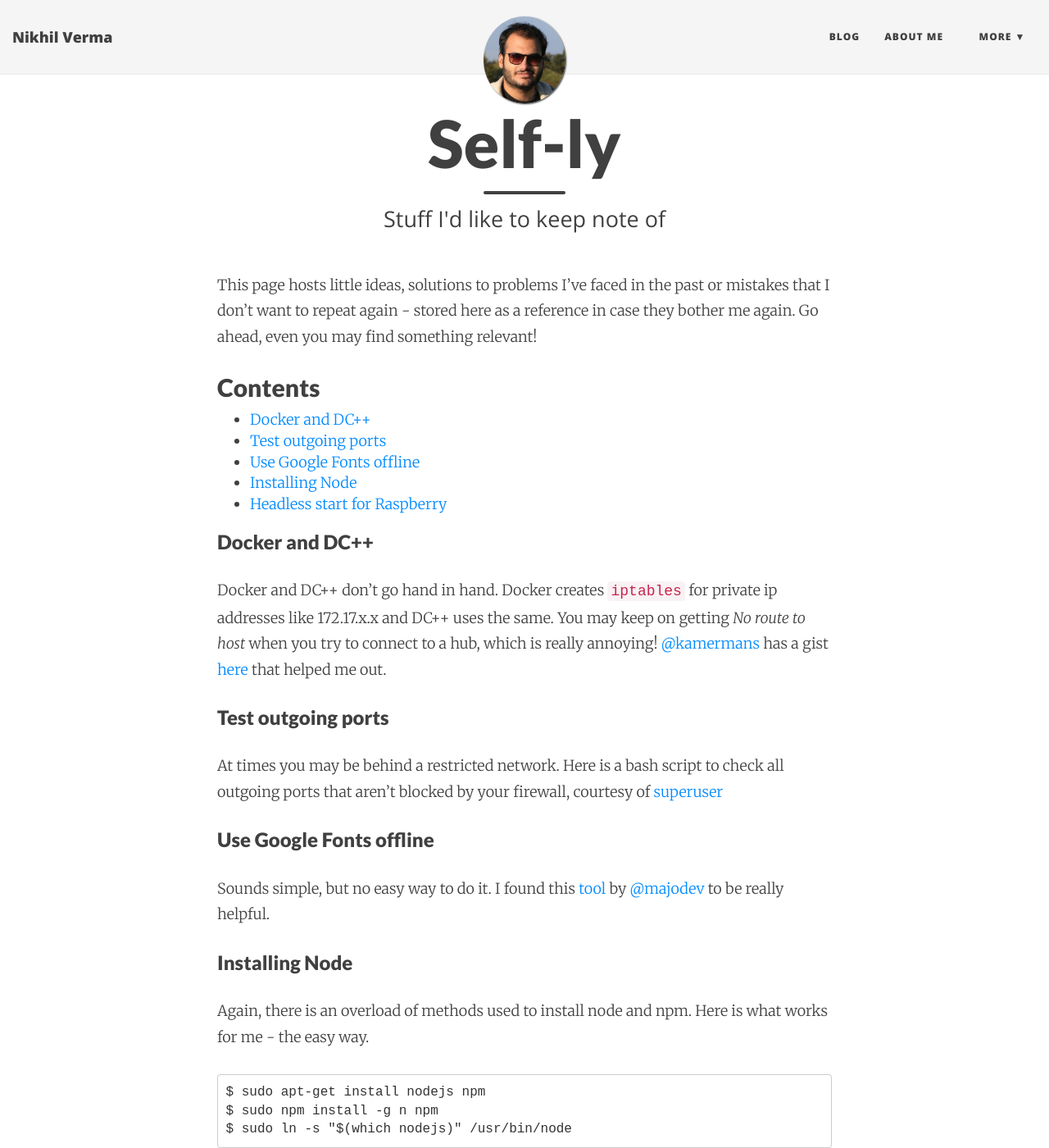
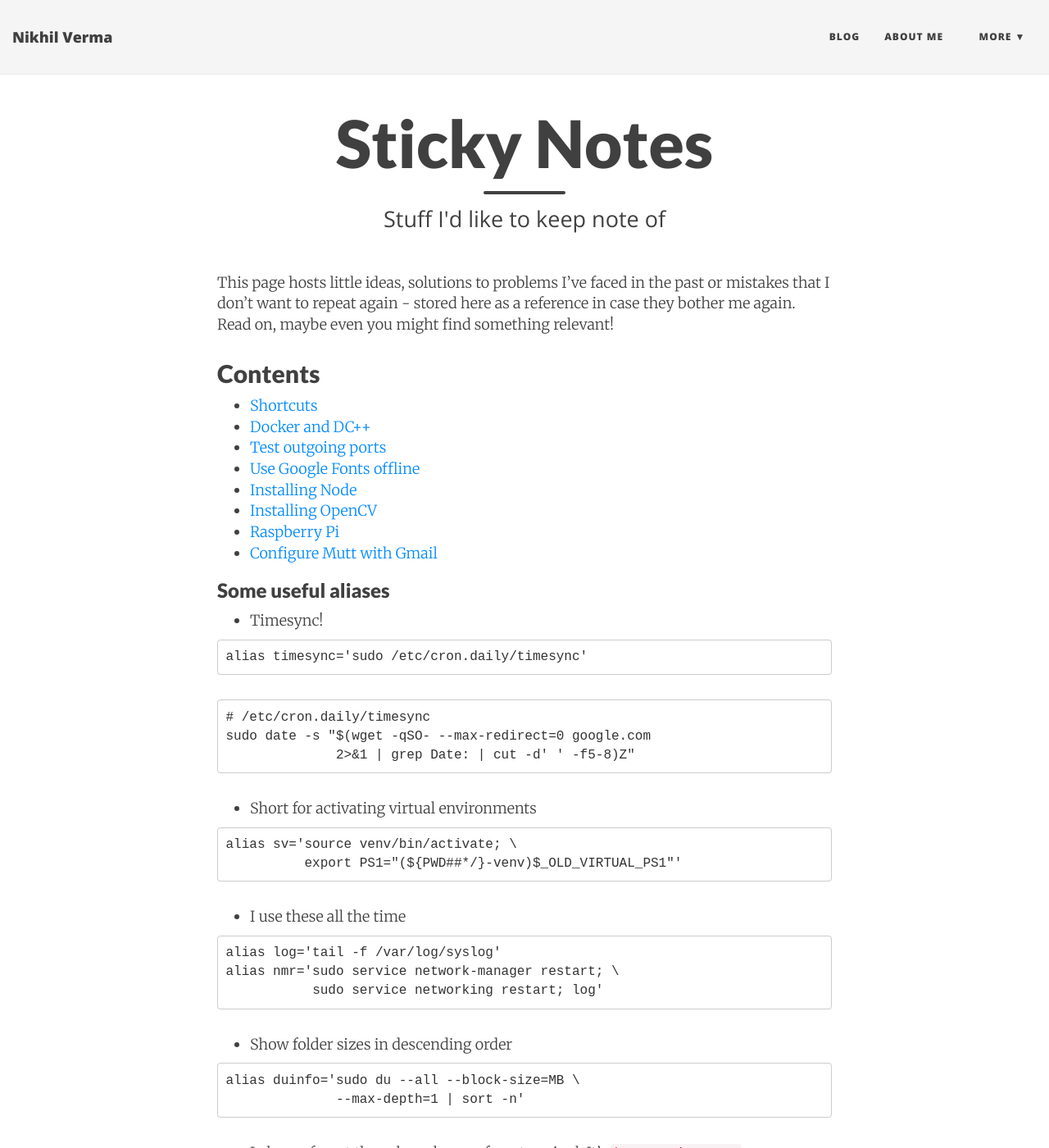
Before and after one commit to nikhilweee/blog-jekyll, a Jekyll site: the page built from reference.md, in a window 1280 px wide and 1400 px high. Shown: the whole window at 82% size. Built offline with Jekyll 4.4.1, drawn with Linux system fonts in a browser that asks for light colours; nearby versions of some CDN libraries; comment, search, counter and statistics services are not loaded; some of the changed text lies outside the part shown.

````diff
--- a/_config.yml
+++ b/_config.yml
@@ -39,7 +39,7 @@
 
 # Image to show in the navigation bar - image must be a square (width = height)
 # Remove this parameter if you don't want an image in the navbar
-avatar: "/img/avatar-icon.jpg"
+# avatar: "/img/avatar-icon.jpg"
 
 # --- Footer options --- #
 
--- a/_includes/head.html
+++ b/_includes/head.html
@@ -2,7 +2,7 @@
   <meta charset="utf-8" />
   <meta http-equiv="X-UA-Compatible" content="IE=edge">
   <meta name="viewport" content="width=device-width, initial-scale=1.0, maximum-scale=1.0">
-
+  <link rel="icon" type="image/svg" href="img/favicon.svg" sizes="32x32">
   <title>{% if page.title %}{{ page.title }}{% else %}{{ site.title }}{% endif %}</title>
 
   <meta name="author" content="{{ site.author.name }}" />
--- a/css/main.css
+++ b/css/main.css
@@ -9,39 +9,52 @@
     position: relative;
     background: #FFF;
 }
+
 @media only screen and (min-width: 768px) {
     body {
         font-size: 18px;
     }
 }
+
+article.blog-post{
+  line-height: 1.75;
+}
+
 p {
-  line-height: 1.75;
+    /*line-height: 1.75;*/
     margin: 30px 0;
 }
+
 p a {
     color: #008AFF;
 }
+
 p.related-post {
     margin: 0px;
 }
-h1,h2,h3,h4,h5,h6 {
+
+h1, h2, h3, h4, h5, h6 {
     font-family: 'Lato', 'Open Sans', 'Helvetica Neue', Helvetica, Arial, sans-serif;
     font-weight: 700;
 }
+
 a {
     color: #008AFF;
 }
-a:hover,
-a:focus {
+
+a:hover, a:focus {
     color: #0085a1;
 }
+
 blockquote {
     color: #808080;
     font-style: italic;
 }
+
 blockquote p:first-child {
     margin-top: 0;
 }
+
 hr.small {
     max-width: 100px;
     margin: 15px auto;
@@ -49,6 +62,7 @@
     border-color: inherit;
     border-radius: 3px;
 }
+
 code, kbd, pre, samp {
     font-family: Inconsolata, monospace, sans-serif;
     font-size: inherit;
@@ -57,6 +71,7 @@
 .main-content {
     padding-top: 80px;
 }
+
 @media only screen and (min-width: 768px) {
     .main-content {
         padding-top: 130px;
@@ -77,15 +92,18 @@
     text-shadow: none;
     background: #0085a1;
 }
+
 ::selection {
     color: white;
     text-shadow: none;
     background: #0085a1;
 }
+
 img::selection {
     color: white;
     background: transparent;
 }
+
 img::-moz-selection {
     color: white;
     background: transparent;
@@ -105,12 +123,18 @@
     }
 }
 
-div.footnotes{
+div.footnotes {
     font-size: 0.7em;
 }
-div.footnotes p{
+
+div.footnotes p {
     margin: 0px;
 }
+
+div pre {
+    margin-bottom: 30px;
+}
+
 
 /* --- Navbar --- */
 
@@ -126,27 +150,22 @@
     letter-spacing: 1px;
 }
 
-.navbar-custom .navbar-brand,
-.navbar-custom .nav li a {
+.navbar-custom .navbar-brand, .navbar-custom .nav li a {
     font-weight: 800;
     color: #404040;
 }
 
-.navbar-custom .navbar-brand:hover,
-.navbar-custom .navbar-brand:focus ,
-.navbar-custom .nav li a:hover,
-.navbar-custom .nav li a:focus {
+.navbar-custom .navbar-brand:hover, .navbar-custom .navbar-brand:focus, .navbar-custom .nav li a:hover, .navbar-custom .nav li a:focus {
     color: #0085a1;
 }
 
 @media only screen and (min-width: 768px) {
     .navbar-custom {
         padding: 20px 0;
-    -webkit-transition: background .5s ease-in-out,padding .5s ease-in-out;
-    -moz-transition: background .5s ease-in-out,padding .5s ease-in-out;
-    transition: background .5s ease-in-out,padding .5s ease-in-out;
+        -webkit-transition: background .5s ease-in-out, padding .5s ease-in-out;
+        -moz-transition: background .5s ease-in-out, padding .5s ease-in-out;
+        transition: background .5s ease-in-out, padding .5s ease-in-out;
     }
-
     .navbar-custom.top-nav-short {
         padding: 0;
     }
@@ -162,7 +181,8 @@
     width: 50px;
     margin-top: -25px;
 }
-.navbar-custom .avatar-container  .avatar-img-border {
+
+.navbar-custom .avatar-container .avatar-img-border {
     width: 100%;
     border-radius: 50%;
     margin-left: -50%;
@@ -171,17 +191,18 @@
     -webkit-box-shadow: 0 0 5px rgba(0, 0, 0, .8);
     -moz-box-shadow: 0 0 8px rgba(0, 0, 0, .8);
 }
-.navbar-custom .avatar-container  .avatar-img {
+
+.navbar-custom .avatar-container .avatar-img {
     width: 100%;
     border-radius: 50%;
     display: block;
 }
 
-.navbar-custom.top-nav-short .avatar-container{
+.navbar-custom.top-nav-short .avatar-container {
     opacity: 0;
 }
 
-.navbar-custom.top-nav-expanded .avatar-container  {
+.navbar-custom.top-nav-expanded .avatar-container {
     display: none;
 }
 
@@ -190,31 +211,34 @@
         width: 100px;
         margin-top: -50px;
     }
-
-  .navbar-custom .avatar-container  .avatar-img-border {
+    .navbar-custom .avatar-container .avatar-img-border {
         width: 100%;
         box-shadow: 1px 1px 2px rgba(0, 0, 0, .8);
         -webkit-box-shadow: 1px 1px 2px rgba(0, 0, 0, .8);
         -moz-box-shadow: 1px 1px 2px rgba(0, 0, 0, .8);
     }
-
-  .navbar-custom .avatar-container  .avatar-img {
+    .navbar-custom .avatar-container .avatar-img {
         width: 100%;
     }
 }
 
+
 /* Multi-level navigation links */
+
 .navbar-custom .nav .navlinks-container {
     position: relative;
 }
+
 .navbar-custom .nav .navlinks-parent:after {
     content: " \25BC";
 }
+
 .navbar-custom .nav .navlinks-children {
     width: 100%;
     display: none;
     word-break: break-word;
 }
+
 .navbar-custom .nav .navlinks-container .navlinks-children a {
     display: block;
     padding: 10px;
@@ -224,6 +248,7 @@
     border-width: 0 1px 1px 1px;
     font-weight: normal;
 }
+
 @media only screen and (max-width: 767px) {
     .navbar-custom .nav .navlinks-container.show-children {
         background: #eee;
@@ -232,6 +257,7 @@
         display: block;
     }
 }
+
 @media only screen and (min-width: 768px) {
     .navbar-custom .nav .navlinks-container {
         text-align: center;
@@ -252,6 +278,14 @@
     }
 }
 
+ /*--- Anchor Correction ---*/
+
+:target {
+  padding-top: 55px;
+  margin-top: -55px;
+}
+
+
 /* --- Footer --- */
 
 footer {
@@ -270,11 +304,13 @@
     margin: 0;
     padding: 0;
 }
+
 footer .copyright {
     font-family: Open Sans;
     text-align: center;
     margin-bottom: 0;
 }
+
 footer .theme-by {
     text-align: center;
     margin: 10px 0 0;
@@ -291,6 +327,7 @@
         font-size: 16px;
     }
 }
+
 
 /* --- Post preview --- */
 
@@ -314,8 +351,7 @@
     color: #404040;
 }
 
-.post-preview a:focus,
-.post-preview a:hover {
+.post-preview a:focus, .post-preview a:hover {
     text-decoration: none;
     color: #0085a1;
 }
@@ -325,27 +361,31 @@
     font-weight: 600;
     margin-top: 0;
 }
+
 .post-preview .post-subtitle {
     margin: 0;
     font-weight: 300;
     margin-bottom: 10px;
 }
-.post-preview .post-meta,
-.post-heading .post-meta {
+
+.post-preview .post-meta, .post-heading .post-meta {
     color: #808080;
     font-size: 18px;
     font-style: italic;
     margin: 0 0 10px;
 }
+
 .post-preview .post-entry {
     font-family: 'Merriweather', 'Open Sans', 'Helvetica Neue', Helvetica, Arial, sans-serif;
     color: #3A4145;
     font-weight: 200;
     line-height: 1.75;
 }
+
 .post-preview .post-read-more {
     font-weight: 700;
 }
+
 .post-tag {
     margin: 5px;
 }
@@ -355,6 +395,7 @@
         font-size: 36px;
     }
 }
+
 
 /* --- Tags --- */
 
@@ -388,22 +429,26 @@
     }
 }
 
+
 /* --- Post and page headers --- */
 
 .intro-header {
     margin: 80px 0 20px;
     position: relative;
 }
+
 .intro-header.big-img {
     background: no-repeat center center;
     -webkit-background-size: cover;
     -moz-background-size: cover;
     background-size: cover;
     -o-background-size: cover;
-  margin-top: 51px; /* The small navbar is 50px tall + 1px border */
+    margin-top: 51px;
+    /* The small navbar is 50px tall + 1px border */
     margin-bottom: 35px;
 }
-.intro-header.big-img  .big-img-transition {
+
+.intro-header.big-img .big-img-transition {
     position: absolute;
     width: 100%;
     height: 100%;
@@ -417,25 +462,28 @@
     -moz-transition: opacity 1s linear;
     transition: opacity 1s linear;
 }
+
 .intro-header .page-heading {
     text-align: center;
 }
-.intro-header.big-img .page-heading,
-.intro-header.big-img .post-heading {
+
+.intro-header.big-img .page-heading, .intro-header.big-img .post-heading {
     padding: 100px 0;
     color: #FFF;
     text-shadow: 1px 1px 3px #000;
 }
+
 .intro-header .page-heading h1 {
     margin-top: 0;
     font-size: 50px;
 }
+
 .intro-header .post-heading h1 {
     margin-top: 0;
     font-size: 35px;
 }
-.intro-header .page-heading .page-subheading,
-.intro-header .post-heading .post-subheading {
+
+.intro-header .page-heading .page-subheading, .intro-header .post-heading .post-subheading {
     font-size: 27px;
     line-height: 1.1;
     display: block;
@@ -443,21 +491,25 @@
     font-weight: 300;
     margin: 10px 0 0;
 }
+
 .intro-header .post-heading .post-subheading {
     margin-bottom: 20px;
 }
-.intro-header.big-img .page-heading .page-subheading,
-.intro-header.big-img .post-heading .post-subheading {
+
+.intro-header.big-img .page-heading .page-subheading, .intro-header.big-img .post-heading .post-subheading {
     font-weight: 400;
 }
+
 .intro-header.big-img .page-heading hr {
     box-shadow: 1px 1px 3px #000;
     -webkit-box-shadow: 1px 1px 3px #000;
     -moz-box-shadow: 1px 1px 3px #000;
 }
+
 .intro-header.big-img .post-heading .post-meta {
     color: #EEE;
 }
+
 .intro-header.big-img .img-desc {
     background: rgba(30, 30, 30, 0.6);
     position: absolute;
@@ -469,15 +521,16 @@
     bottom: 0;
     display: none;
 }
+
 @media only screen and (min-width: 768px) {
     .intro-header {
         margin-top: 130px;
     }
     .intro-header.big-img {
-    margin-top: 91px;  /* Full navbar is small navbar + 20px padding on each side when expanded */
+        margin-top: 91px;
+        /* Full navbar is small navbar + 20px padding on each side when expanded */
     }
-  .intro-header.big-img .page-heading,
-  .intro-header.big-img .post-heading  {
+    .intro-header.big-img .page-heading, .intro-header.big-img .post-heading {
         padding: 150px 0;
     }
     .intro-header .page-heading h1 {
@@ -498,10 +551,14 @@
     padding: 20px 0;
     box-shadow: 0 0 5px #AAA;
 }
+
+
 /* Many phones are 320 or 360px, so make sure images are a proper aspect ratio in those cases */
+
 .header-section.has-img .intro-header.no-img {
     display: none;
 }
+
 @media only screen and (max-width: 365px) {
     .header-section.has-img .intro-header.no-img {
         display: block;
@@ -510,14 +567,14 @@
         width: 100%;
         height: 220px;
     }
-  .intro-header.big-img .page-heading,
-  .intro-header.big-img .post-heading {
+    .intro-header.big-img .page-heading, .intro-header.big-img .post-heading {
         display: none;
     }
     .header-section.has-img .big-img {
         margin-bottom: 0;
     }
 }
+
 @media only screen and (max-width: 325px) {
     .intro-header.big-img {
         height: 200px;
@@ -535,6 +592,7 @@
     border-bottom-left-radius: 5px;
 }
 
+
 /* --- Pager --- */
 
 .pager li a {
@@ -548,13 +606,14 @@
     border-radius: 0;
     color: #404040;
 }
+
 @media only screen and (min-width: 768px) {
     .pager li a {
         padding: 15px 25px;
     }
 }
-.pager li a:hover,
-.pager li a:focus {
+
+.pager li a:hover, .pager li a:focus {
     color: #FFF;
     background: #0085a1;
     border: 1px solid #0085a1;
@@ -569,25 +628,29 @@
 }
 
 @media only screen and (min-width: 768px) {
-  .pager.blog-pager  {
+    .pager.blog-pager {
         margin-top: 10px;
     }
 }
+
 
 /* --- Tables --- */
 
 table {
     padding: 0;
 }
+
 table tr {
     border-top: 1px solid #cccccc;
     background-color: #ffffff;
     margin: 0;
     padding: 0;
 }
+
 table tr:nth-child(2n) {
     background-color: #f8f8f8;
 }
+
 table tr th {
     font-weight: bold;
     border: 1px solid #cccccc;
@@ -595,17 +658,18 @@
     margin: 0;
     padding: 6px 13px;
 }
+
 table tr td {
     border: 1px solid #cccccc;
     text-align: left;
     margin: 0;
     padding: 6px 13px;
 }
-table tr th :first-child,
-table tr td :first-child {
+
+table tr th :first-child, table tr td :first-child {
     margin-top: 0;
 }
-table tr th :last-child,
-table tr td :last-child {
+
+table tr th :last-child, table tr td :last-child {
     margin-bottom: 0;
 }
--- a/index.min.html
+++ b/index.min.html
@@ -11,3 +11,5 @@
     <a href="aboutme">About</a>
   </li>
 </ul>
+
+Okay blah.
--- a/reference.md
+++ b/reference.md
@@ -1,6 +1,6 @@
 ---
 layout: page
-title: Self-ly
+title: Sticky Notes
 subtitle: Stuff I'd like to keep note of
 tags: [hacks, tutorial, linux]
 category: [hacks]
@@ -9,23 +9,76 @@
 comments: true
 ---
 
-This page hosts little ideas, solutions to problems I've faced in the past or mistakes that I don't want to repeat again - stored here as a reference in case they bother me again. Go ahead, even you may find something relevant!
+This page hosts little ideas, solutions to problems I've faced in the past or mistakes that I don't want to repeat again - stored here as a reference in case they bother me again. Read on, maybe even you might find something relevant!
 
 ## Contents
 
-- [Docker and DC++](#docker-vs-dc)
+- [Shortcuts](#some-useful-aliases)
+- [Docker and DC++](#docker-and-dc)
 - [Test outgoing ports](#test-outgoing-ports)
 - [Use Google Fonts offline](#use-google-fonts-offline)
 - [Installing Node](#installing-node)
-- [Headless start for Raspberry](#headless-start-for-raspberry)
+- [Installing OpenCV](#installing-opencv)
+- [Raspberry Pi](#raspberry-pi)
+- [Configure Mutt with Gmail](#configure-mutt-with-gmail)
 
+### Some useful aliases
+* Timesync!
+
+```
+alias timesync='sudo /etc/cron.daily/timesync'
+```
+
+```
+# /etc/cron.daily/timesync
+sudo date -s "$(wget -qSO- --max-redirect=0 google.com
+              2>&1 | grep Date: | cut -d' ' -f5-8)Z"
+```
+
+
+* Short for activating virtual environments
+
+```
+alias sv='source venv/bin/activate; \
+          export PS1="(${PWD##*/}-venv)$_OLD_VIRTUAL_PS1"'
+```
+
+* I use these all the time
+
+```
+alias log='tail -f /var/log/syslog'
+alias nmr='sudo service network-manager restart; \
+           sudo service networking restart; log'
+```
+
+* Show folder sizes in descending order
+
+```
+alias duinfo='sudo du --all --block-size=MB \
+              --max-depth=1 | sort -n'
+```
+
+* I always forget the color scheme of my terminal. It's `base16_isotope`
 
 ### Docker and DC++
 Docker and DC++ don't go hand in hand. Docker creates `iptables` for private ip addresses like 172.17.x.x and DC++ uses the same. You may keep on getting _No route to host_ when you try to connect to a hub, which is really annoying!
 [@kamermans](https://github.com/kamermans) has a gist [here](https://gist.github.com/kamermans/94b1c41086de0204750b) that helped me out.
 
 ### Test outgoing ports
-At times you may be behind a restricted network. Here is a bash script to check all outgoing ports that aren't blocked by your firewall, courtesy of [superuser](http://superuser.com/a/815481/537144)
+At times you may be behind a restricted network. Here is a [bash script](http://superuser.com/a/815481/537144) to check all outgoing ports that aren't blocked by your firewall.
+
+I tested the open ports (upto 4000) in my university and here is the list as of October 2016:
+
+```
+22   SSH
+53   DNS
+80   C'mon!
+143  IMAP
+443  HTTPS
+465  SMTP
+993  IMAPS
+2082 cPanel. Strange!
+```
 
 ### Use Google Fonts offline
 Sounds simple, but no easy way to do it. I found this [tool](https://google-webfonts-helper.herokuapp.com/fonts) by  [@majodev](http://twitter.com/majodev) to be really helpful.
@@ -39,12 +92,25 @@
 $ sudo ln -s "$(which nodejs)" /usr/bin/node
 ```
 
-### Headless start for Raspberry
-[Peter Legierski](https://twitter.com/peterlegierski)'s blog post [here](http://blog.self.li/post/63281257339/raspberry-pi-part-1-basic-setup-without-cables) helped me out when I had no idea how to start my _pi_!
-Setting up a VNC Server was easy too, thanks to the official docs  [here](https://www.raspberrypi.org/documentation/remote-access/vnc/README.md)
-The forums have a good article in case you are interested to install a GUI [here](https://www.raspberrypi.org/forums/viewtopic.php?t=133691&p=1025366)
-`ssh -Y pi@raspberry` and `fswebcam image.jpg` and `feh image.jpg`
-Install OpenCV for raspberry [here](https://gist.github.com/willprice/c216fcbeba8d14ad1138)
+### Installing OpenCV
 
-### Configure Mutt and Gmail
-http://nickdesaulniers.github.io/blog/2016/06/18/mutt-gmail-ubuntu/
+Installing OpenCV has always been a mammoth task. I seriously hate the whole process of downloading a bulky git repository and building it from the source.  And also the fact that there's no easy _pip install opencv_ way out.
+But as long as you don't have any constraints like using it on an embedded device, the folks at menpo have an easy way out using anaconda.
+
+```
+conda install -c menpo opencv
+conda install -c menpo opencv3
+```
+
+Of course, if you have specific requirements, it's better to build from source.
+
+### Raspberry Pi
+* [Peter Legierski](https://twitter.com/peterlegierski)'s [blog post](http://blog.self.li/post/63281257339/raspberry-pi-part-1-basic-setup-without-cables) helped me out with a headless start when I had no idea how to start my _pi_!
+* Setting up a VNC Server was easy too, thanks to the [official docs](https://www.raspberrypi.org/documentation/remote-access/vnc/README.md).
+* The forums have a good [article](https://www.raspberrypi.org/forums/viewtopic.php?t=133691&p=1025366) in case you are interested to install a GUI.
+* Use `ssh -Y pi@raspberry` to view GUI outputs from the _pi_ to the host machine.
+* In case you want to access the webcam and view images, use `fswebcam image.jpg` and `feh image.jpg`.
+* Install OpenCV for raspberry with this [gist](https://gist.github.com/willprice/c216fcbeba8d14ad1138). This can make your day indeed!
+
+### Configure Mutt with Gmail
+[Nick's post](http://nickdesaulniers.github.io/blog/2016/06/18/mutt-gmail-ubuntu/) describes how to use your own gmail account in case you want to set up something like automated email alerts or regular database backups.
````
Also changed, not shown: other parts of _includes/head.html (+7 -0 lines), _posts/2016-08-12-shadowsocks.md (deleted, +0 -34 lines), _posts/2016-09-12-shadowsocks.md (added, +94 -0 lines), _posts/2016-11-09-lstm.md (added, +78 -0 lines), img/favicon.svg (added), img/lstm/gates.svg (added), img/lstm/intro.svg (added), img/lstm/merged.svg (added), img/lstm/output.svg (added), img/shadowsocks/arch.svg (added). Lines whose indentation alone changed are shown as unchanged.
